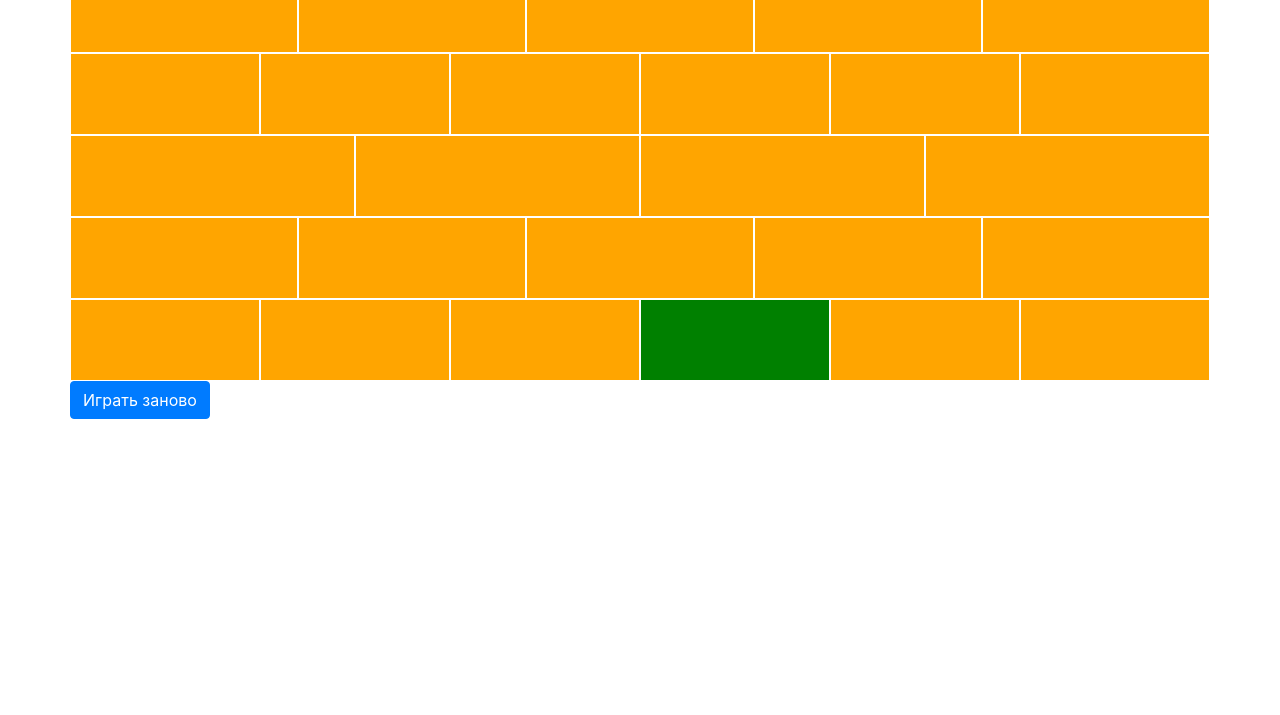
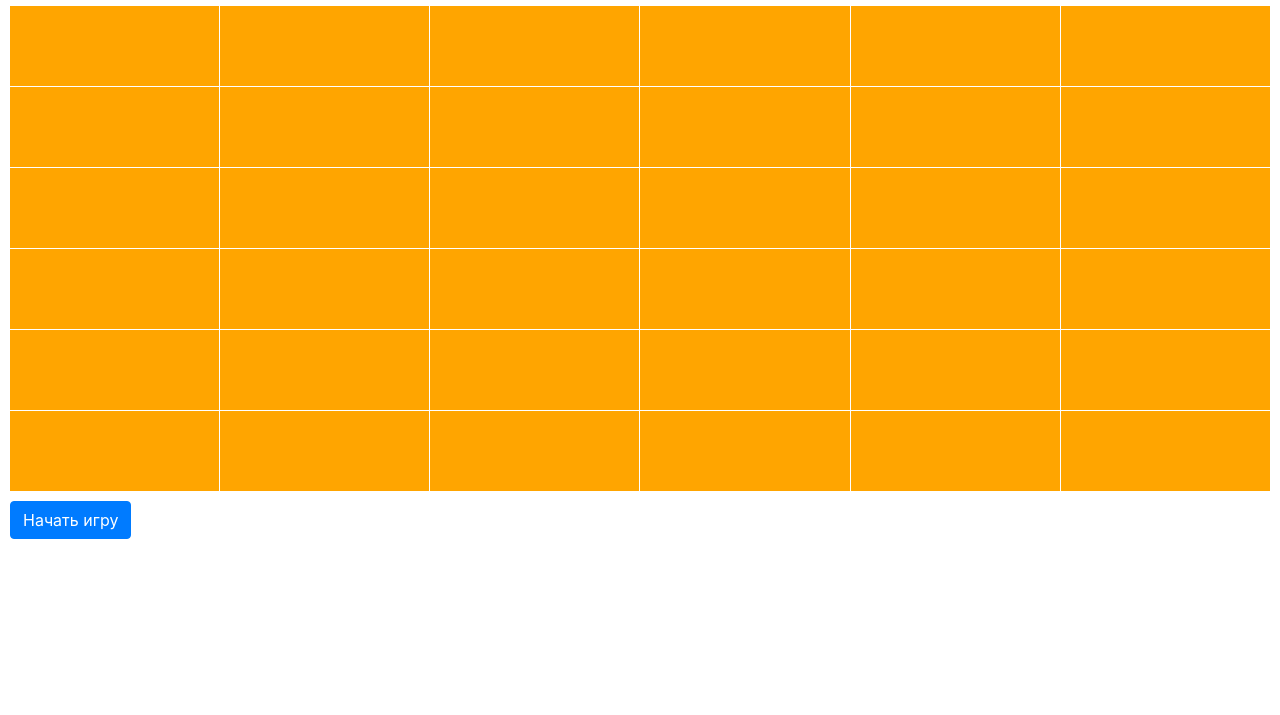
Before and after one commit to loadev2/A6.14_skillfactory_game, a plain HTML site: page index.html in a window 1280 px wide. Shown: the part 85-800 px from the top of the page. Drawn offline with Linux system fonts and the light colour scheme.

Commit message:
FIXME part was finished

```diff
--- a/css/game.css
+++ b/css/game.css
@@ -1,9 +1,28 @@
+/* COMMON STYLES */
+html, body{
+	margin: 0;
+	padding: 0;
+}
+
+/* FIELD STYLES*/
+.game-field-wrapper{
+	display: grid;
+	grid-template-columns: repeat(6, minmax(150px, auto));
+	grid-template-rows: repeat(7, 10vh);
+	grid-gap: 1px;
+	padding: 10px;
+}
+.game-field-wrapper h1{
+	grid-column: 1/7;
+}
+
 .game-field {
   background-color: orange;
-  min-height: 10vh;
-  margin: 1px 1px 1px 1px;
-  line-height: 10vh;
+  display: flex;
+  justify-content: center;
+  align-items: center;
 }
+
 
 .target {
   background-color: green;
@@ -15,3 +34,9 @@
 .miss {
   background-color: red;
 }
+
+
+/* MESSAGE AND BUTTON FIELD */
+.win-block, .button-block{
+	margin-left: 10px;
+}
--- a/index.html
+++ b/index.html
@@ -1,4 +1,4 @@
-<!doctype html>
+<!DOCTYPE html>
 <html lang="ru">
   <head>
     <meta charset="utf-8">
@@ -6,60 +6,63 @@
 
     <link rel="stylesheet" href="./css/bootstrap.min.css">
     <link rel="stylesheet" href="./css/game.css">
-
     <title>PWS A6 HW</title>
-
-
   </head>
   <body>
 
-    <div class="container">
-      <h1>10 квадратов</h1>
+      <div class="game-field-wrapper">
+        <h1>10 квадратов</h1>
 
-      <!-- FIXME: сейчас тут не все слоты, надо добавить нужных -->
-      <div class="row">
-        <div class="col game-field align-text-bottom" id="slot-11"></div>
-        <div class="col game-field align-text-bottom" id="slot-12"></div>
-        <div class="col game-field align-text-bottom" id="slot-13"></div>
-        <div class="col game-field align-text-bottom" id="slot-15"></div>
-        <div class="col game-field align-text-bottom" id="slot-16"></div>
-      </div>
-      <div class="row">
-        <div class="col game-field align-text-bottom" id="slot-21"></div>
-        <div class="col game-field align-text-bottom" id="slot-22"></div>
-        <div class="col game-field align-text-bottom" id="slot-23"></div>
-        <div class="col game-field align-text-bottom" id="slot-24"></div>
-        <div class="col game-field align-text-bottom" id="slot-25"></div>
-        <div class="col game-field align-text-bottom" id="slot-26"></div>
-      </div>
-      <div class="row">
-        <div class="col game-field align-text-bottom" id="slot-31"></div>
-        <div class="col game-field align-text-bottom" id="slot-32"></div>
-        <div class="col game-field align-text-bottom" id="slot-33"></div>
-        <div class="col game-field align-text-bottom" id="slot-34"></div>
-      </div>
-      <div class="row">
-        <div class="col game-field align-text-bottom" id="slot-41"></div>
-        <div class="col game-field align-text-bottom" id="slot-42"></div>
-        <div class="col game-field align-text-bottom" id="slot-44"></div>
-        <div class="col game-field align-text-bottom" id="slot-45"></div>
-        <div class="col game-field align-text-bottom" id="slot-46"></div>
-      </div>
-      <div class="row">
-        <div class="col game-field align-text-bottom" id="slot-61"></div>
-        <div class="col game-field align-text-bottom" id="slot-62"></div>
-        <div class="col game-field align-text-bottom" id="slot-63"></div>
-        <div class="col game-field align-text-bottom" id="slot-64"></div>
-        <div class="col game-field align-text-bottom" id="slot-65"></div>
-        <div class="col game-field" id="slot-66"></div>
+        <div class="game-field" id="slot-11"></div>
+        <div class="game-field" id="slot-12"></div>
+        <div class="game-field" id="slot-13"></div>
+        <div class="game-field" id="slot-14"></div>
+        <div class="game-field" id="slot-15"></div>
+        <div class="game-field" id="slot-16"></div>
+
+        <div class="game-field" id="slot-21"></div>
+        <div class="game-field" id="slot-22"></div>
+        <div class="game-field" id="slot-23"></div>
+        <div class="game-field" id="slot-24"></div>
+        <div class="game-field" id="slot-25"></div>
+        <div class="game-field" id="slot-26"></div>
+
+        <div class="game-field" id="slot-31"></div>
+        <div class="game-field" id="slot-32"></div>
+        <div class="game-field" id="slot-33"></div>
+        <div class="game-field" id="slot-34"></div>
+        <div class="game-field" id="slot-35"></div>
+        <div class="game-field" id="slot-36"></div>
+
+        <div class="game-field" id="slot-41"></div>
+        <div class="game-field" id="slot-42"></div>
+        <div class="game-field" id="slot-43"></div>
+        <div class="game-field" id="slot-44"></div>
+        <div class="game-field" id="slot-45"></div>
+        <div class="game-field" id="slot-46"></div>
+
+        <div class="game-field" id="slot-51"></div>
+        <div class="game-field" id="slot-52"></div>
+        <div class="game-field" id="slot-53"></div>
+        <div class="game-field" id="slot-54"></div>
+        <div class="game-field" id="slot-55"></div>
+        <div class="game-field" id="slot-56"></div>
+
+        <div class="game-field" id="slot-61"></div>
+        <div class="game-field" id="slot-62"></div>
+        <div class="game-field" id="slot-63"></div>
+        <div class="game-field" id="slot-64"></div>
+        <div class="game-field" id="slot-65"></div>
+        <div class="game-field" id="slot-66"></div>
       </div>
 
-      <div id="win-message" class="d-none">
+      <div id="win-message" class="win-block d-none">
         <!-- TODO: можно добавить красные квадратики с отрицательным весом и делать счёт попаданий в конце как разницу очков за попадание минус штрафные -->
         <h2>Вы нашли 10 зелёных квадратов за <span id="total-time-played"></span> секунд</h2>
       </div>
-      <div class="row">
-        <button id="button-reload" class="btn btn-primary">Играть заново</button>
+      <div class="button-block">
+        <button id="button-reload" class="btn btn-primary d-none">Играть заново</button>
+        <button id="button-start-game" class="btn btn-primary">Начать игру</button>
       </div>
     </div>
 
--- a/js/game.js
+++ b/js/game.js
@@ -4,14 +4,20 @@ const maxHits = 10;
 let hits = 0;
 let firstHitTime = 0;
 
+
+
 function round() {
-  // FIXME: надо бы убрать "target" прежде чем искать новый
+
+
+  $(".game-field").removeClass("target");
+  $(".game-field").removeClass("miss");
+  $(".game-field").empty();
 
   let divSelector = randomDivId();
   $(divSelector).addClass("target");
-  // TODO: помечать target текущим номером
+  $(divSelector).text(+hits+1);
 
-  // FIXME: тут надо определять при первом клике firstHitTime
+  if(!hits) firstHitTime=getTimestamp();
 
   if (hits === maxHits) {
     endGame();
@@ -19,8 +25,7 @@ function round() {
 }
 
 function endGame() {
-  // FIXME: спрятать игровое поле сначала
-
+  $(".game-field-wrapper").addClass("d-none");
   let totalPlayedMillis = getTimestamp() - firstHitTime;
   let totalPlayedSeconds = Number(totalPlayedMillis / 1000).toPrecision(3);
   $("#total-time-played").text(totalPlayedSeconds);
@@ -29,17 +34,25 @@ function endGame() {
 }
 
 function handleClick(event) {
-  // FIXME: убирать текст со старых таргетов. Кажется есть .text?
+
   if ($(event.target).hasClass("target")) {
     hits = hits + 1;
     round();
+  } else {
+    $(event.target).addClass("miss");
   }
-  // TODO: как-то отмечать если мы промахнулись? См CSS класс .miss
+
 }
 
+
 function init() {
-  // TODO: заказчик просил отдельную кнопку, запускающую игру а не просто по загрузке
-  round();
+
+  $("#button-start-game").click(function(){
+    round();
+    $(this).addClass("d-none");
+    $("#button-reload").removeClass("d-none");
+  });
+
 
   $(".game-field").click(handleClick);
   $("#button-reload").click(function() {
```
